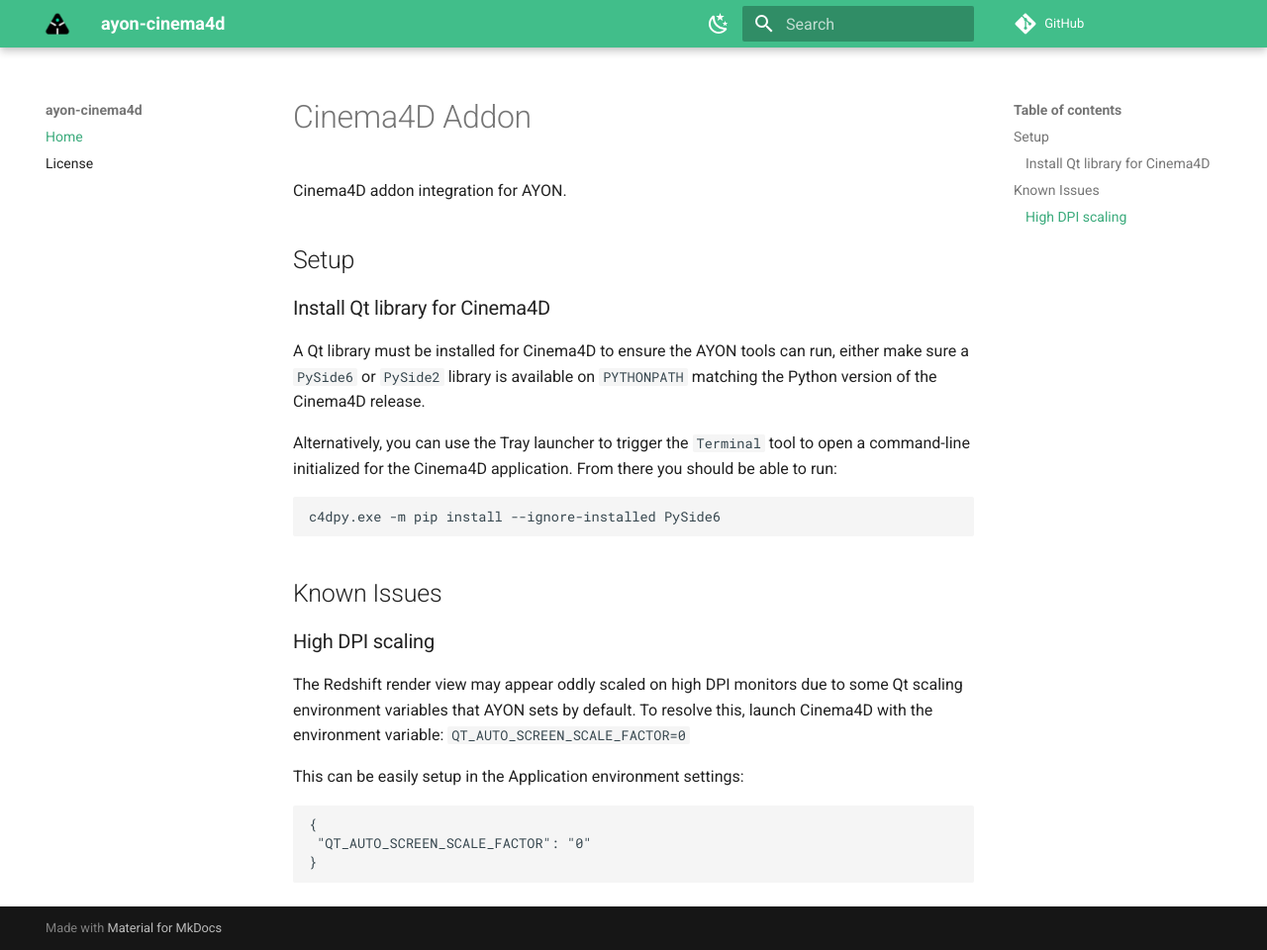
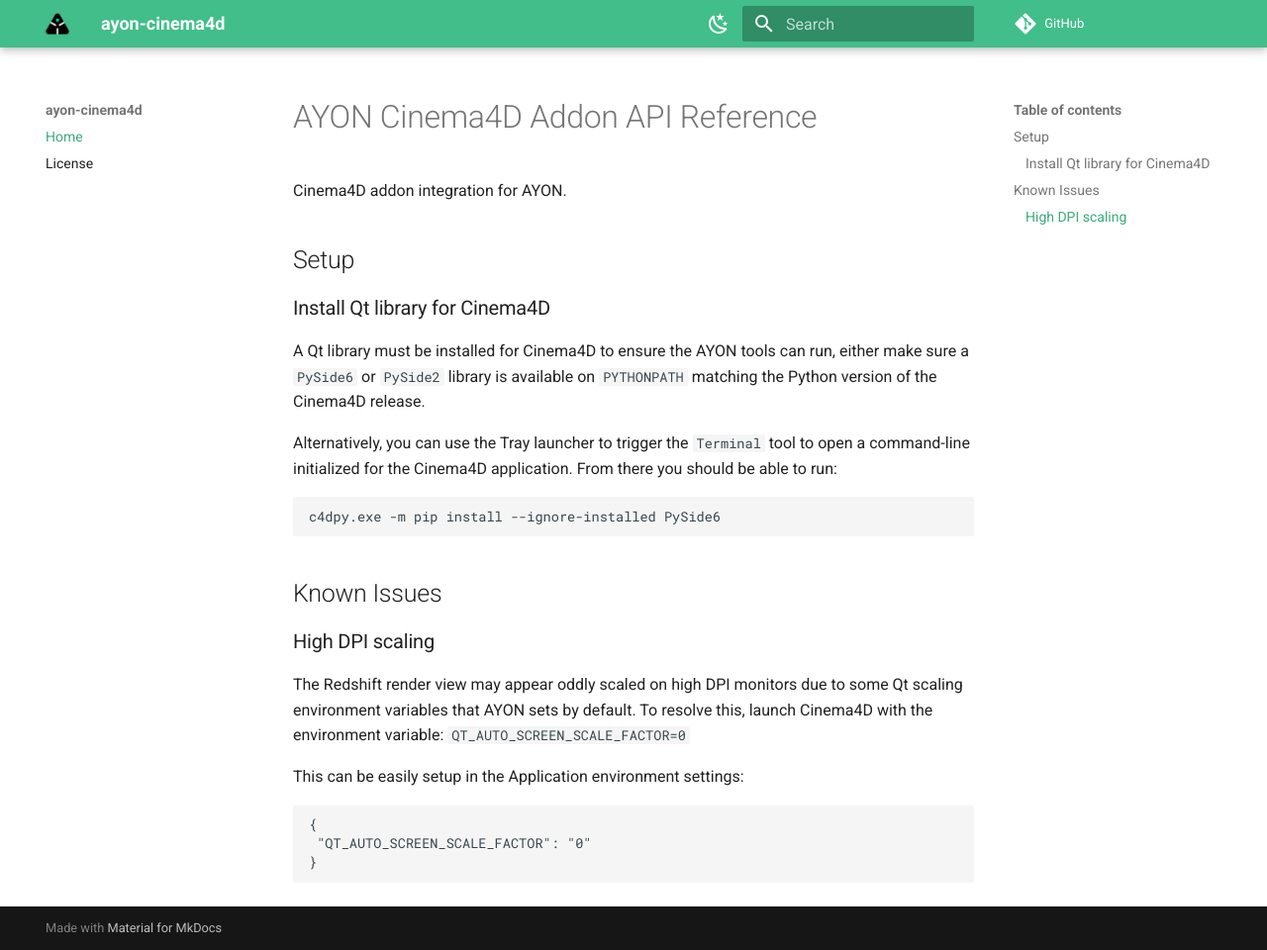
Before and after one commit to ynput/ayon-cinema4d, an MkDocs documentation site: the page built from docs/index.md, in a window 1280 px wide and 960 px high. Shown: the whole window at 99% size. Built offline with MkDocs 1.6.1 and Material for MkDocs 9.7.7, drawn with Linux system fonts in a browser that asks for light colours; comment, search, counter and statistics services are not loaded; the version menu is left out.

Commit message:
MK Docs: Refactor the title

```diff
--- a/docs/index.md
+++ b/docs/index.md
@@ -1 +1,3 @@
---8<-- "README.md"
+# AYON Cinema4D Addon API Reference
+
+--8<-- "README.md:3"
```
